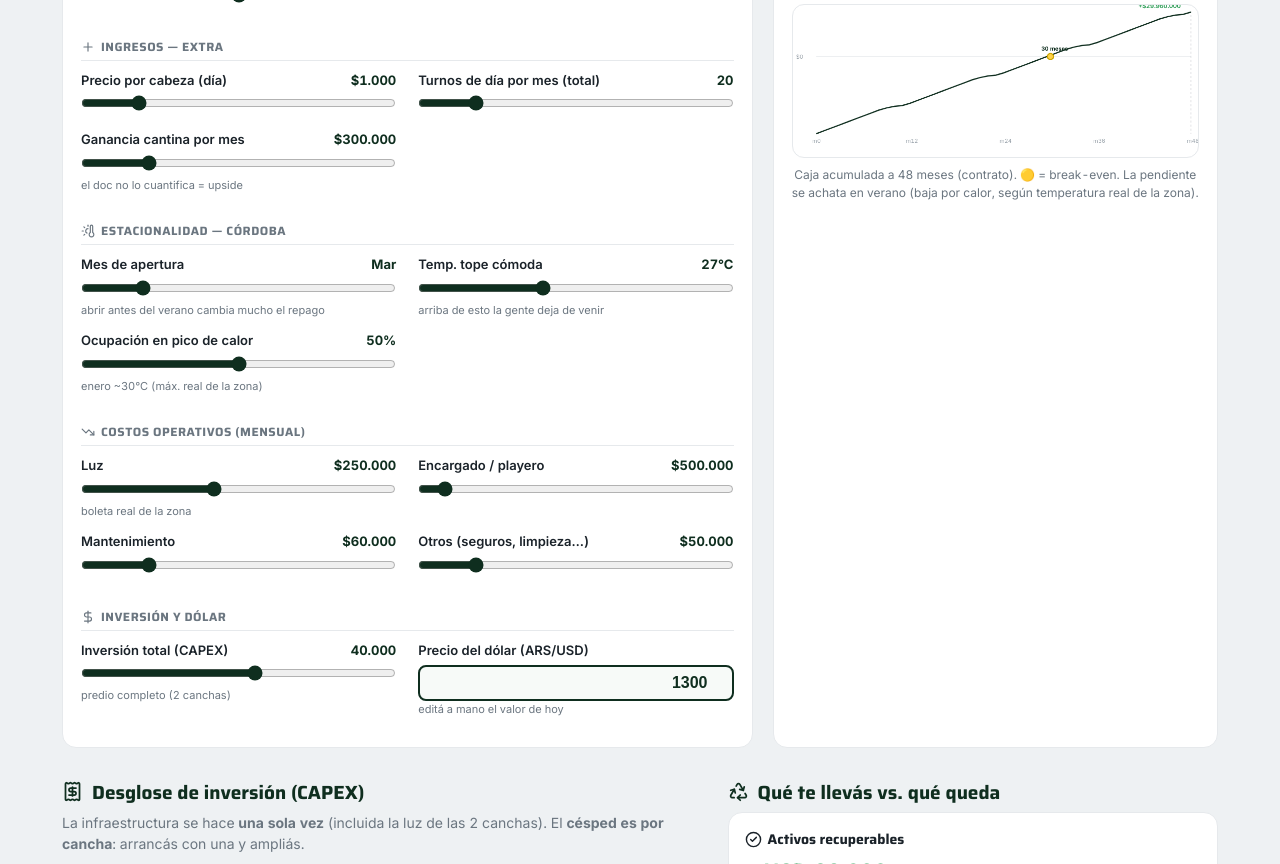
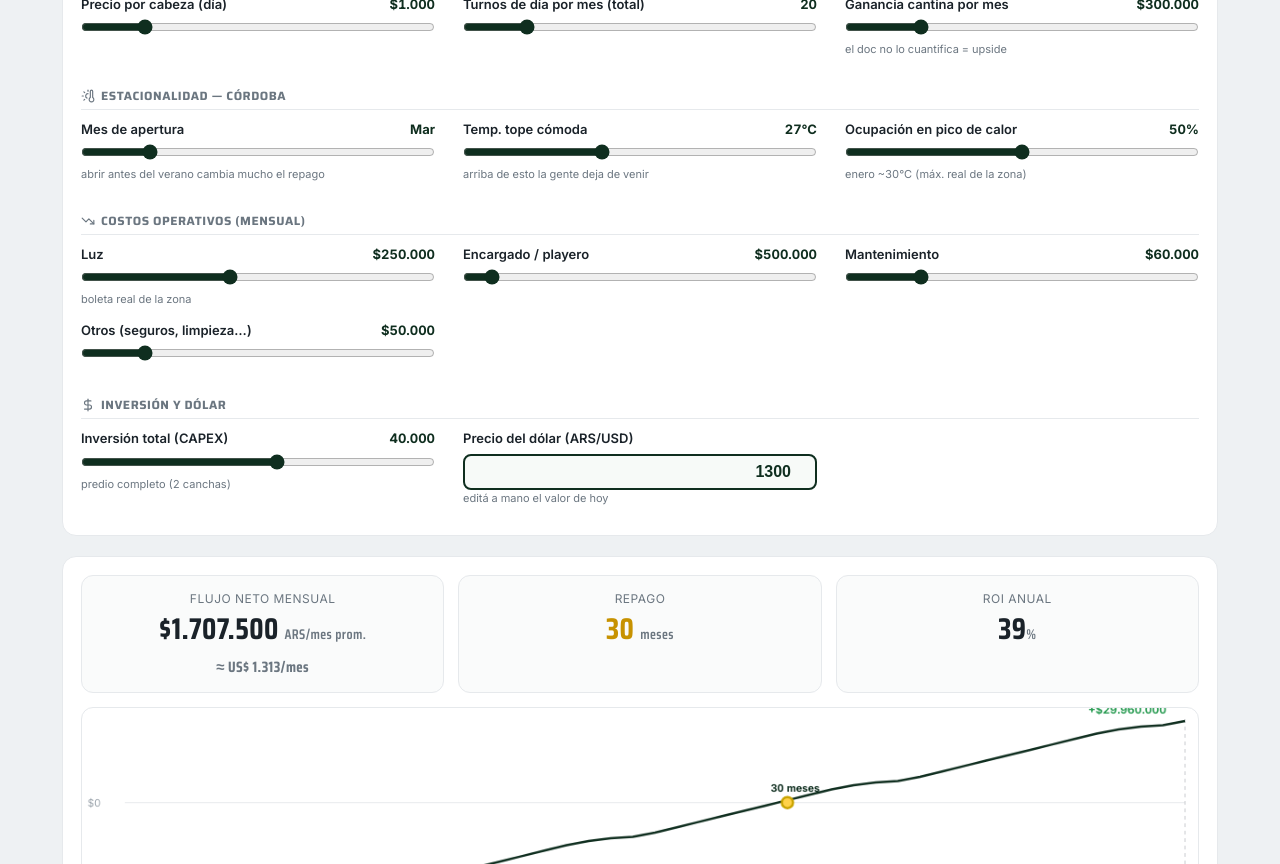
Before and after one commit to GeraCollante/la-dividida-costos, a plain HTML site: page index.html in a window 1280 px wide. Shown: the part 656-1520 px from the top of the page. Drawn offline with nearby package versions, Linux system fonts and the light colour scheme.

Commit message:
costos: layout apilado, resultados + gráfico full width abajo

```diff
--- a/index.html
+++ b/index.html
@@ -53,9 +53,10 @@
   .totrow td{background:var(--verde);color:#fff;font-weight:800;font-size:15px}.totrow td.cost{color:var(--amarillo)}
   .totrow2 td{background:#1c5238;color:#fff;font-weight:800;font-size:15px}.totrow2 td.cost{color:var(--amarillo)}
   /* calculadora */
-  .calc{display:grid;grid-template-columns:1.55fr 1fr;gap:20px}
+  .calc{display:flex;flex-direction:column;gap:20px}
   .calc .controls,.calc .results{background:#fff;border:1px solid var(--linea);border-radius:14px;padding:18px}
-  .controls{display:grid;grid-template-columns:1fr 1fr;gap:2px 22px;align-content:start}
+  .controls{display:grid;grid-template-columns:repeat(3,1fr);gap:2px 28px;align-content:start}
+  .kpis{display:grid;grid-template-columns:repeat(3,1fr);gap:14px}
   .grp{grid-column:1/-1;font-size:12px;font-weight:700;text-transform:uppercase;letter-spacing:.5px;color:var(--gris);
        margin:16px 0 8px;border-bottom:1px solid var(--linea);padding-bottom:4px;display:flex;align-items:center;gap:6px}
   .grp:first-child{margin-top:0}
@@ -67,7 +68,7 @@
   .ctl input[type=number]{width:100%;margin-top:5px;padding:7px 9px;border:2px solid var(--verde);
        border-radius:8px;font-size:16px;font-weight:700;color:var(--verde);text-align:right;background:#f7faf8}
   .ctl .hint{font-size:11px;color:var(--gris)}
-  .results{display:flex;flex-direction:column;gap:12px}
+  .results{display:flex;flex-direction:column;gap:14px}
   .results .big{background:#fafbfb;border:1px solid var(--linea);border-radius:12px;padding:14px;text-align:center}
   .results .big .k{font-size:12px;text-transform:uppercase;letter-spacing:.5px;color:var(--gris)}
   .results .big .v{font-size:30px;font-weight:800;line-height:1.1;margin-top:4px}
@@ -93,7 +94,8 @@
   h2 .lucide{width:21px;height:21px} .grp .lucide{width:14px;height:14px}
   .box .h .lucide{width:17px;height:17px} .badge .lucide{width:15px;height:15px}
   .conf .lucide{width:14px;height:14px;vertical-align:-.2em}
-  @media(max-width:900px){.cols,.calc,.riesgos,.controls{grid-template-columns:1fr}.hero h1{font-size:24px}}
+  @media(max-width:1100px){.controls{grid-template-columns:1fr 1fr}}
+  @media(max-width:760px){.cols,.riesgos,.controls,.kpis{grid-template-columns:1fr}.hero h1{font-size:24px}}
 </style>
 </head>
 <body>
@@ -115,12 +117,12 @@
     <div class="calc">
       <div class="controls" id="controls"></div>
       <div class="results">
-        <div class="big"><div class="k">Flujo neto mensual</div><div class="v" id="rNeto">—</div></div>
-        <div class="twocol">
+        <div class="kpis">
+          <div class="big"><div class="k">Flujo neto mensual</div><div class="v" id="rNeto">—</div></div>
           <div class="big"><div class="k">Repago</div><div class="v" id="rPay">—</div></div>
           <div class="big"><div class="k">ROI anual</div><div class="v" id="rRoi">—</div></div>
         </div>
-        <canvas id="chart" width="800" height="300"></canvas>
+        <canvas id="chart" width="1200" height="300"></canvas>
         <div class="chart-cap">Caja acumulada a 48 meses (contrato). 🟡 = break-even. La pendiente se achata en verano (baja por calor, según temperatura real de la zona).</div>
       </div>
     </div>
```
